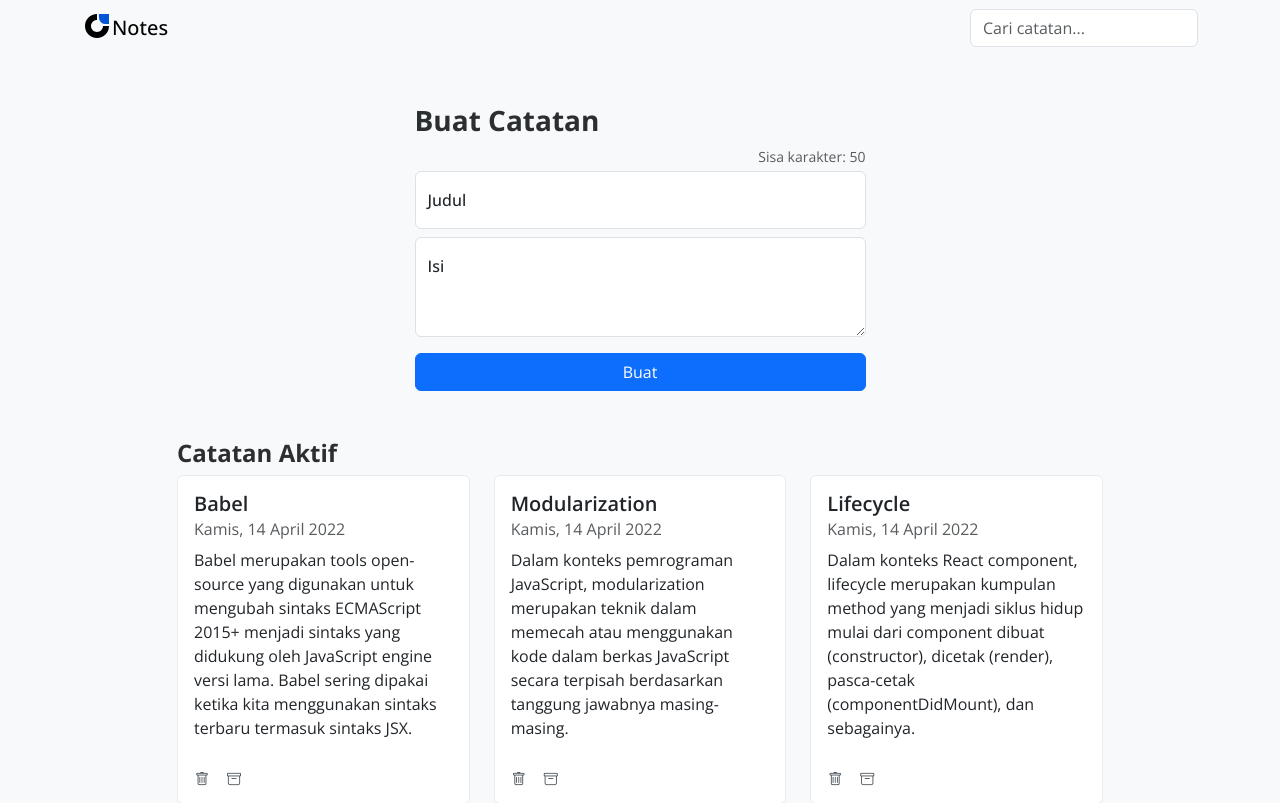
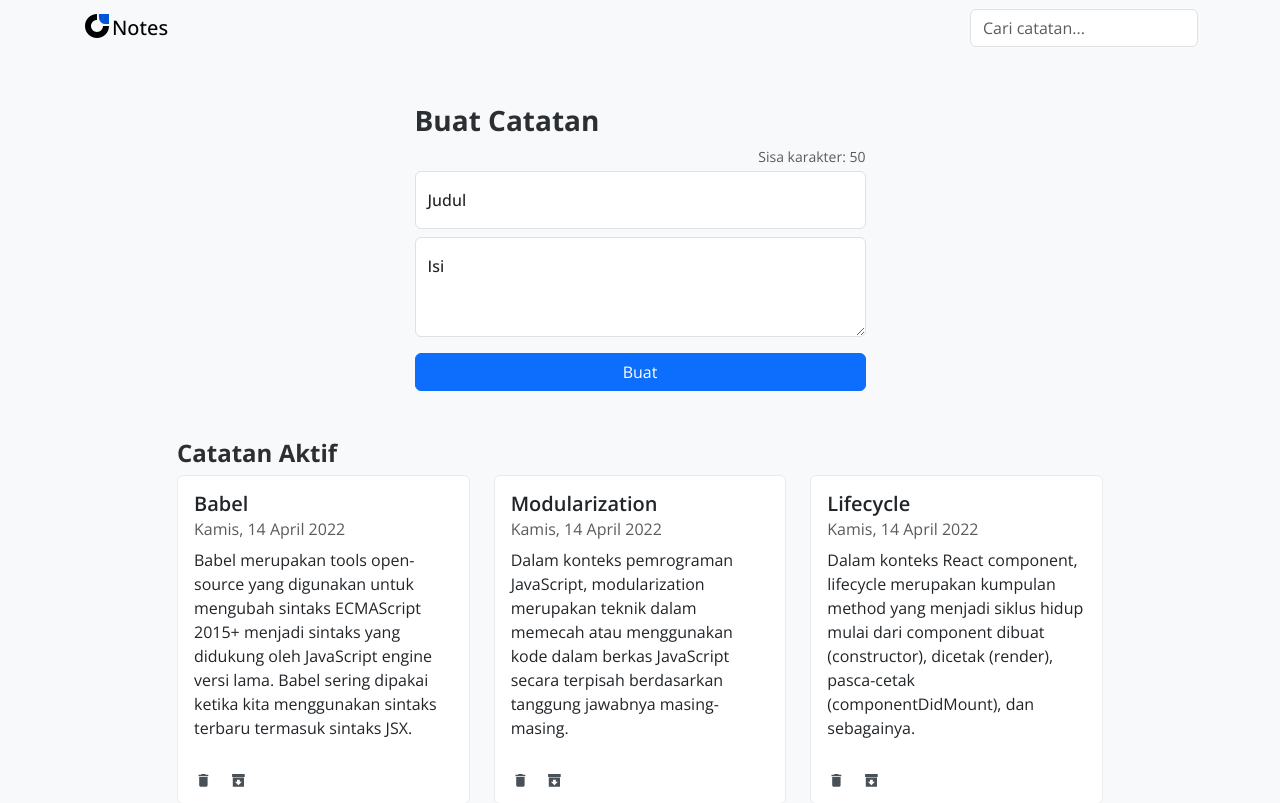
Before and after one commit to rezafikkri/notes-app, a React (Vite) app: page / in a window 1280 px wide. Shown: the top 803 px of the page. Built offline with nearby package versions, Linux system fonts and the light colour scheme.

Commit message:
refactor: change icons for delete and archive

```diff
--- a/index.html
+++ b/index.html
@@ -8,7 +8,6 @@
 
     <link href="https://cdn.jsdelivr.net/npm/bootstrap@5.3.2/dist/css/bootstrap.min.css" rel="stylesheet" integrity="sha384-T3c6CoIi6uLrA9TneNEoa7RxnatzjcDSCmG1MXxSR1GAsXEV/Dwwykc2MPK8M2HN" crossorigin="anonymous">
     <link rel="stylesheet" href="/style.css">
-    <link rel="stylesheet" href="https://cdn.jsdelivr.net/npm/bootstrap-icons@1.11.1/font/bootstrap-icons.css">
 
     <link rel="preconnect" href="https://fonts.googleapis.com">
     <link rel="preconnect" href="https://fonts.gstatic.com" crossorigin>
--- a/package.json
+++ b/package.json
@@ -10,6 +10,8 @@
     "preview": "vite preview"
   },
   "dependencies": {
+    "@mdi/js": "^7.3.67",
+    "@mdi/react": "^1.6.1",
     "react": "^18.2.0",
     "react-dom": "^18.2.0"
   },
--- a/src/components/NoteApp.jsx
+++ b/src/components/NoteApp.jsx
@@ -38,6 +38,19 @@ export default class NoteApp extends React.Component {
     }));
   }
 
+  handleArchive(e, id) {
+    e.preventDefault();
+
+    this.setState(prevState => ({
+      notes: prevState.notes.map(note => {
+        if (note.id === id) {
+          return { ...note, archived: true };
+        }
+        return note;
+      })
+    }));
+  }
+
   render() {
     return (
       <>
@@ -51,7 +64,8 @@ export default class NoteApp extends React.Component {
 
             <div className="col-lg-10">
               <h1 className="fs-4 mt-5 mb-2 text-secondary-emphasis">Catatan Aktif</h1>
-              <NoteList notes={this.filterNotes(this.state.notes)} onDelete={this.handleDelete} />
+              <NoteList
+                notes={this.filterNotes(this.state.notes)} onDelete={this.handleDelete} on />
 
               <h1 className="fs-4 mt-5 mb-2 text-secondary-emphasis">Arsip</h1>
               <NoteList notes={this.filterNotes(this.state.notes, true)} onDelete={this.handleDelete} />
--- a/src/components/NoteItem.jsx
+++ b/src/components/NoteItem.jsx
@@ -1,11 +1,11 @@
 import NoteItemAction from "./NoteItemAction";
 import NoteItemBody from "./NoteItemBody";
 
-export default function NoteItem({ id, title, body, createdAt, onDelete }) {
+export default function NoteItem({ id, title, body, createdAt, archived, onDelete }) {
   return (
     <div className="card border-light-subtle h-100">
       <NoteItemBody title={title} body={body} createdAt={createdAt} />
-      <NoteItemAction id={id} onDelete={onDelete} />
+      <NoteItemAction id={id} archived={archived} onDelete={onDelete} />
     </div>
   );
 }
--- a/src/components/NoteItemAction.jsx
+++ b/src/components/NoteItemAction.jsx
@@ -1,10 +1,27 @@
-export default function NoteItemAction({ id, onDelete }) {
+import Icon from '@mdi/react';
+import { mdiArchiveArrowDown, mdiArchiveArrowUp, mdiDelete } from '@mdi/js';
+
+export default function NoteItemAction({ id, archived, onDelete }) {
   return (
     <div className="card-action p-2">
-      <a href="#" className="btn btn-sm trash" onClick={(e) => onDelete(e, id)}>
-        <i className="bi bi-trash"></i>
+      <a
+        href="#"
+        className="btn btn-sm trash"
+        onClick={(e) => onDelete(e, id)} title="Hapus catatan"
+      >
+        <Icon path={mdiDelete} size={0.7} />
       </a>
-      <a href="#" className="btn btn-sm archive"><i className="bi bi-archive"></i></a>
+      <a
+        href="#"
+        className="btn btn-sm archive"
+        title={archived ? 'Pulihkan catatan' : 'Pindahkan catatan ke arsip'}
+      >
+        {archived ? (
+          <Icon path={mdiArchiveArrowUp} size={0.7} />
+        ) : (
+          <Icon path={mdiArchiveArrowDown} size={0.7} />
+        )}
+      </a>
     </div>
   );
 }
```
Also changed, not shown: 1 other file (tests, documents, lock files or other folders).
